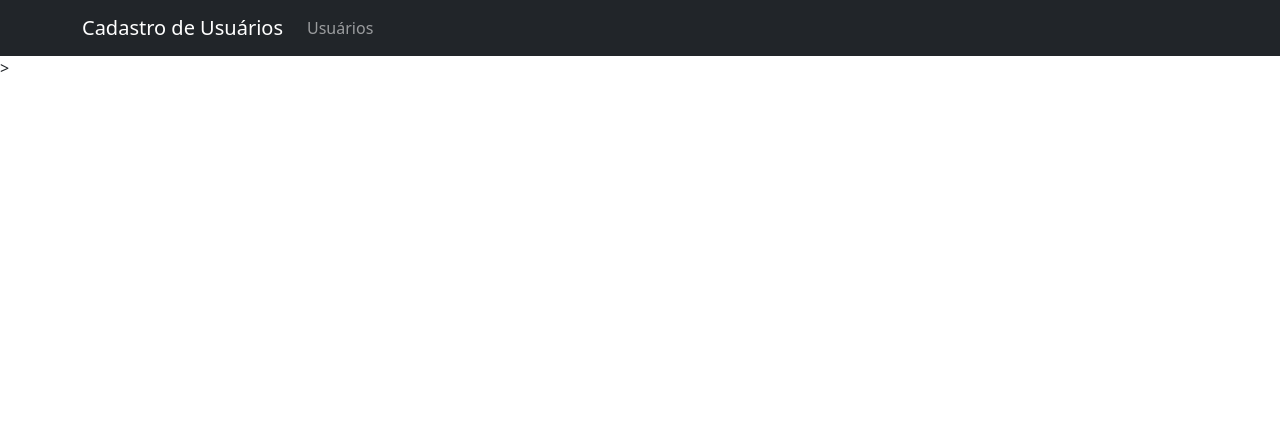
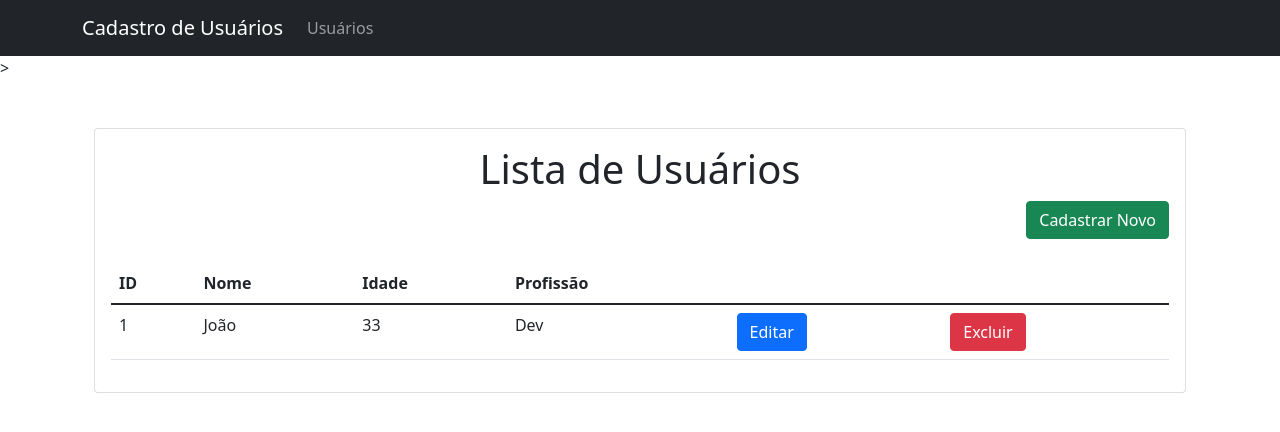
Before and after one commit to ancaroline/DIO-Angular-Rotas, an Angular app: page / in a window 1280 px wide. Shown: the top 432 px of the page. Built offline with nearby package versions, Linux system fonts and the light colour scheme.

Commit message:
Componente lista de usuários

```diff
--- a/src/app/app-routing.module.ts
+++ b/src/app/app-routing.module.ts
@@ -1,8 +1,9 @@
 import { NgModule } from '@angular/core';
 import { RouterModule, Routes } from '@angular/router';
+import { UsersListComponent } from './pages/users/users-list/users-list.component';
 
 const routes: Routes = [
-
+  {path: '', component: UsersListComponent}
 ];
 
 @NgModule({
--- a/src/app/pages/users/users-list/users-list.component.html
+++ b/src/app/pages/users/users-list/users-list.component.html
@@ -1 +1,31 @@
-<p>users-list works!</p>
+<div class="card w-100 my-5">
+    <div class="card-body">
+        <h1 class="card-title text-center">Lista de Usuários</h1>
+        <button class="btn btn-success mb-4 float-end">Cadastrar Novo</button>
+        <table class="table">
+            <thead>
+                <tr>
+                    <th>ID</th>
+                    <th>Nome</th>
+                    <th>Idade</th>
+                    <th>Profissão</th>
+                    <th coLspan="2"></th>
+                </tr>
+            </thead>
+            <tbody>
+                <tr>
+                    <td>1</td>
+                    <td>João</td>
+                    <td>33</td>
+                    <td>Dev</td>
+                    <td>
+                        <button class="btn btn-primary">Editar</button>
+                    </td>
+                    <td>
+                        <button class="btn btn-danger">Excluir</button>
+                    </td>
+                </tr>
+            </tbody>
+        </table>
+    </div>
+</div>
```
